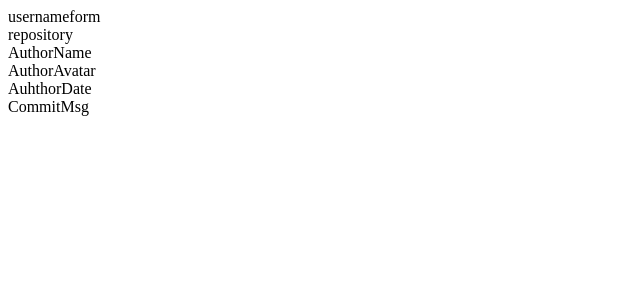
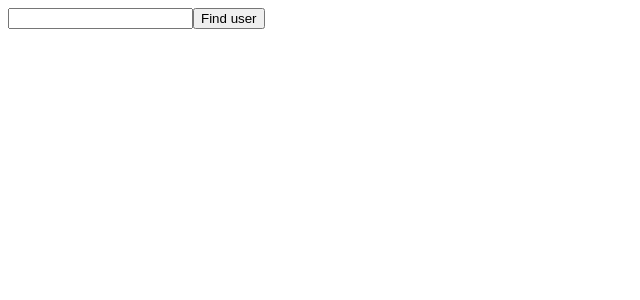
Before and after one commit to juissi999/githubviewer, a React app: page / in a window 1280 px wide. Shown: the top 300 px of the page, without its empty margins (0-640 px from the left). Built offline with nearby package versions, Linux system fonts and the light colour scheme.

Commit message:
added github getter api

```diff
--- a/package.json
+++ b/package.json
@@ -32,5 +32,8 @@
     "webpack": "^4.42.0",
     "webpack-cli": "^3.3.11",
     "webpack-dev-server": "^3.10.3"
+  },
+  "dependencies": {
+    "axios": "^0.19.2"
   }
 }
--- a/src/components/App.js
+++ b/src/components/App.js
@@ -1,11 +1,14 @@
-import React from 'react'
+import React, {useState} from 'react'
 import UserNameForm from './UserNameForm/'
 import RepositoryList from './Repository/List.js'
 
 const App = () => {
+
+  const [repos, setRepos] = useState([])
+
   return(<>
-          <UserNameForm />
-          <RepositoryList />
+          <UserNameForm setRepos={setRepos}/>
+          <RepositoryList repos={repos}/>
          </>)
 }
 
--- a/src/components/Repository/List.js
+++ b/src/components/Repository/List.js
@@ -1,9 +1,11 @@
 import React from 'react'
 import Repository from './'
 
-const RepositoryList = () => {
+const RepositoryList = ({repos}) => {
   return (<div>
-            <Repository/>
+            {repos.map((repo, i)=>{
+              return(<Repository key={i} repo={repo}/>)
+            })}
           </div>)
 }
 
--- a/src/components/Repository/index.js
+++ b/src/components/Repository/index.js
@@ -1,10 +1,9 @@
-import React from 'react'
-import Commit from '../Commit/'
+import React, {useEffect} from 'react'
 
-const Repository = () => {
+const Repository = ({repo}) => {
+
   return (<div>
-          repository
-          <Commit />
+          {repo.name}
           </div>)
 }
 
--- a/src/components/UserNameForm/index.js
+++ b/src/components/UserNameForm/index.js
@@ -1,7 +1,25 @@
-import React from 'react'
+import React, {useState} from 'react'
+import ghGetter from '../../ghGetter.js'
 
-const UserNameForm = () => {
-  return (<div>usernameform</div>)
+const UserNameForm = ({setRepos}) => {
+  const [formUserName, setFormUserName] = useState('')
+
+  const onChange = (event) => {
+    setFormUserName(event.target.value)
+  }
+
+  const onClick = () => {
+
+    const request = ghGetter.getRepos(formUserName)
+    request.then((response) => {
+      setRepos(response)
+    })
+  }
+
+  return (<div>
+    <input onChange={onChange} value={formUserName}/>
+    <button onClick={onClick}>Find user</button>
+    </div>)
 }
 
 export default UserNameForm
--- /dev/null
+++ b/src/ghGetter.js
@@ -0,0 +1,13 @@
+import axios from 'axios'
+
+const getRepos = (userName) => {
+  const request = axios.get(`https://api.github.com/users/${userName}/repos`)
+  return request.then((response) => response.data);
+}
+
+const getCommits = (userName, repoName) => {
+  const request = axios.get(`https://api.github.com/${userName}/${repoName}/commits`)
+  return request.then((response) => response.data);
+}
+
+export default {getRepos}
```
Also changed, not shown: src/components/Commit/List.js (added, +8 -0 lines), 1 other file (tests, documents, lock files or other folders).
